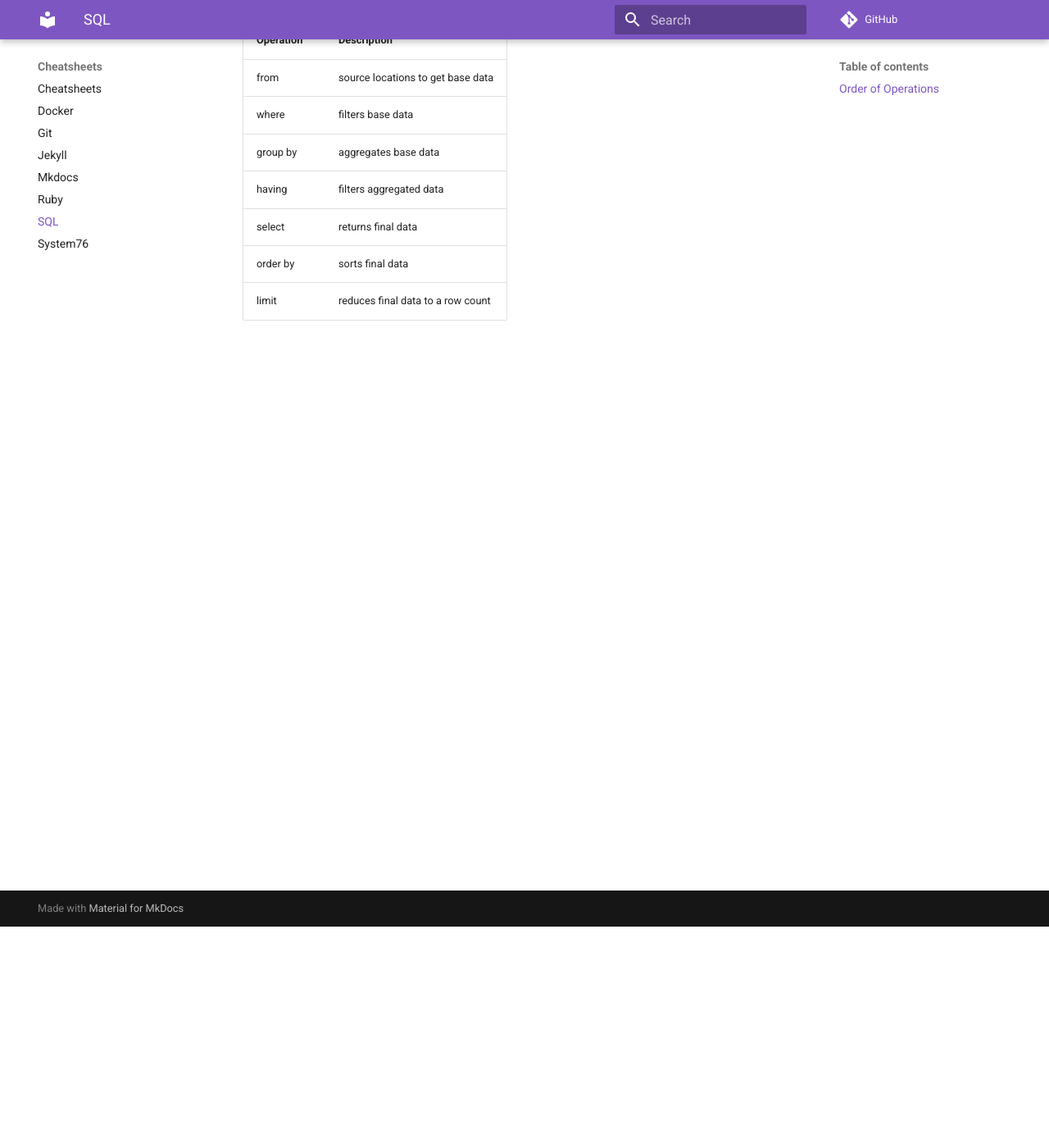
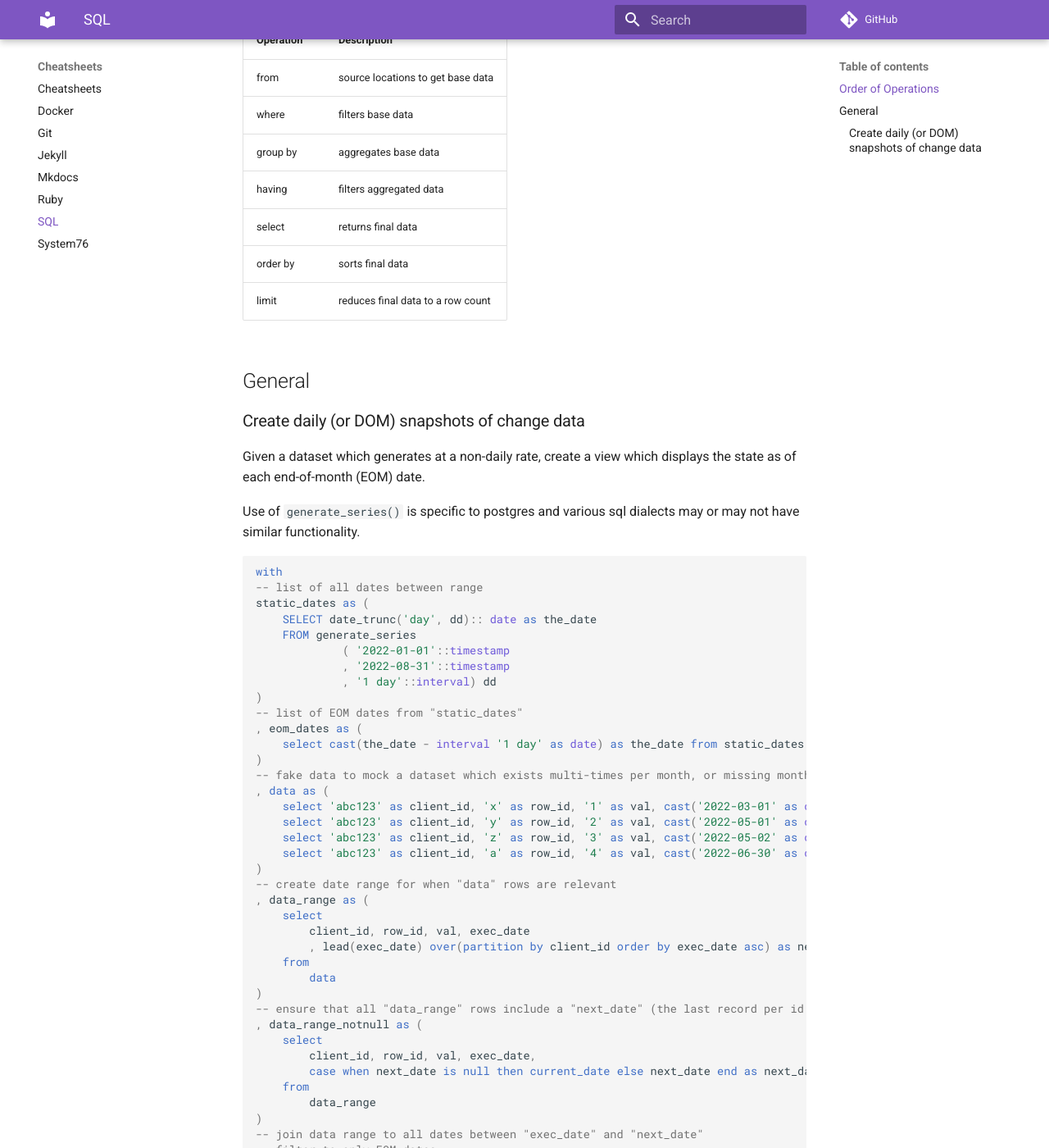
Before and after one commit to dlstadther/cheatsheets, an MkDocs documentation site: the page built from cheatsheets/sql.md, in a window 1280 px wide and 1400 px high, scrolled down 270 px. Shown: the whole window at 82% size. Built offline with MkDocs 1.6.1 and Material for MkDocs 9.7.7, drawn with Linux system fonts in a browser that asks for light colours; comment, search, counter and statistics services are not loaded; some of the changed text lies outside the part shown.

Commit message:
Add date range sql

````diff
--- a/cheatsheets/sql.md
+++ b/cheatsheets/sql.md
@@ -14,3 +14,64 @@ Style Guide
 | select    | returns final data                |
 | order by  | sorts final data                  |
 | limit     | reduces final data to a row count |
+
+## General
+
+
+### Create daily (or DOM) snapshots of change data
+
+Given a dataset which generates at a non-daily rate, create a view which displays the state as of each end-of-month (EOM) date.
+
+Use of `generate_series()` is specific to postgres and various sql dialects may or may not have similar functionality.
+
+```postgresql
+with
+-- list of all dates between range
+static_dates as (
+    SELECT date_trunc('day', dd):: date as the_date
+    FROM generate_series
+             ( '2022-01-01'::timestamp
+             , '2022-08-31'::timestamp
+             , '1 day'::interval) dd
+)
+-- list of EOM dates from "static_dates"
+, eom_dates as (
+    select cast(the_date - interval '1 day' as date) as the_date from static_dates where extract('day' from the_date) = 1
+)
+-- fake data to mock a dataset which exists multi-times per month, or missing months
+, data as (
+    select 'abc123' as client_id, 'x' as row_id, '1' as val, cast('2022-03-01' as date) as exec_date union all -- Mar, Apr
+    select 'abc123' as client_id, 'y' as row_id, '2' as val, cast('2022-05-01' as date) as exec_date union all -- none
+    select 'abc123' as client_id, 'z' as row_id, '3' as val, cast('2022-05-02' as date) as exec_date union all -- May
+    select 'abc123' as client_id, 'a' as row_id, '4' as val, cast('2022-06-30' as date) as exec_date           -- Jun
+)
+-- create date range for when "data" rows are relevant
+, data_range as (
+    select
+        client_id, row_id, val, exec_date
+        , lead(exec_date) over(partition by client_id order by exec_date asc) as next_date
+    from
+        data
+)
+-- ensure that all "data_range" rows include a "next_date" (the last record per id will have a null "next_date")
+, data_range_notnull as (
+    select
+        client_id, row_id, val, exec_date,
+        case when next_date is null then current_date else next_date end as next_date
+    from
+        data_range
+)
+-- join data range to all dates between "exec_date" and "next_date"
+-- filter to only EOM dates
+select
+    *
+from
+    data_range_notnull as d
+left join
+    static_dates as sd
+on
+    d.exec_date <= sd.the_date
+    and d.next_date > sd.the_date
+where
+    sd.the_date in (select the_date from eom_dates)
+```
````
